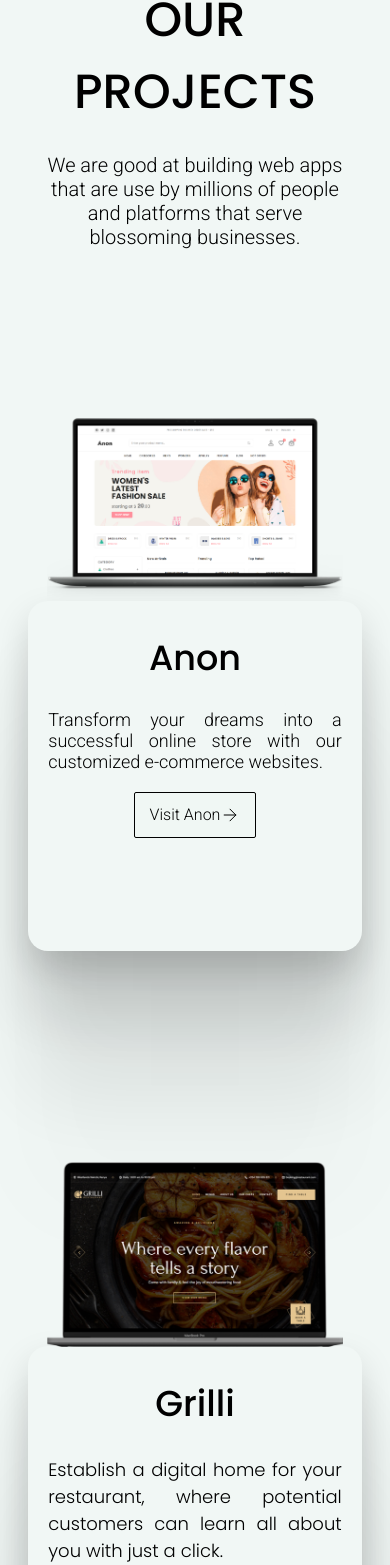
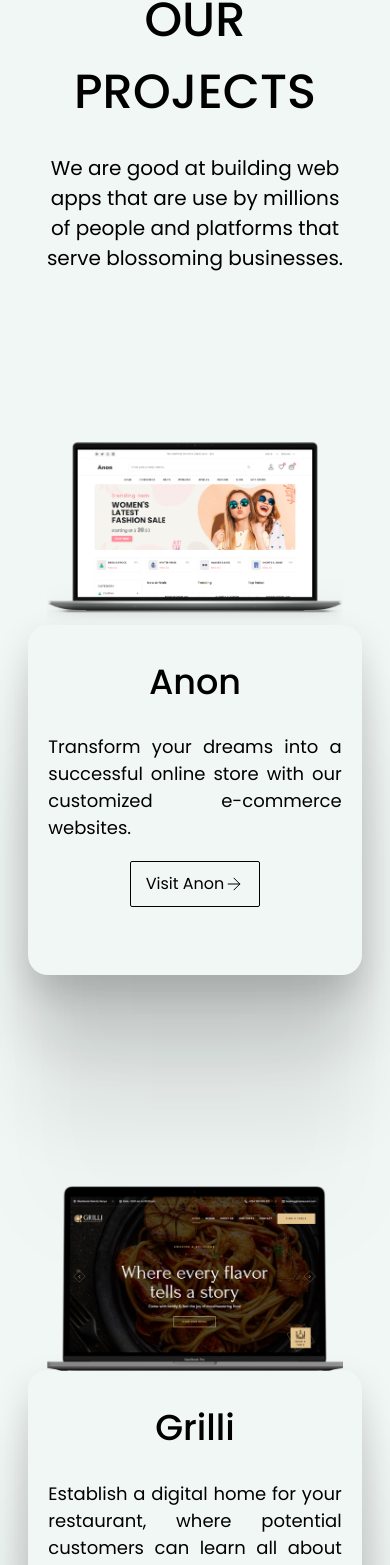
Before and after one commit to Jswebke/portfolio, a Next.js app in the folder frontend/jsweb/: page /portfolio in a window 390 px wide. Shown: the part 146-1711 px from the top of the page. Built offline with nearby package versions, Linux system fonts and the light colour scheme; a web font is replaced by a local one.

Commit message:
Final font fix on about page and work page

```diff
--- a/frontend/jsweb/app/about-us/page.js
+++ b/frontend/jsweb/app/about-us/page.js
@@ -11,8 +11,6 @@ import DarkNavBar from '../components/DarkNavBar'
 import { useState } from 'react'
 import NavBarPage from '../components/NavBarPage'
 import {motion, useAnimation, useInView} from "framer-motion"
-// import { Inter, Lora, Quattrocento, Poppins, Roboto } from 'next/font/google'
-// const roboto = Roboto({subsets: ['latin'], weight:'700', variable: '--font-roboto'})
 
 
 const aboutUs = () => {
@@ -20,18 +18,17 @@ const aboutUs = () => {
 
   return show ? (
     <>
-                <title>About Us - J`s Web: Our Story</title>
-            <meta name="description" content="Discover J`s story, team crafting exceptional web experiences."></meta>
+    <title>About Us - J`s Web: Our Story</title>
+    <meta name="description" content="Discover J`s story, team crafting exceptional web experiences."></meta>
     <DarkNavBar show={show} setShow={setShow}/>
 
     {/* --------------------hero section--------------------- */}
     <div className='hero-vid'>
-      <video src='/abtpage.webm' className='bg-vid'loop autoPlay muted></video>
+      <video src='/abtpage.mp4'  width={300}className='bg-vid'loop autoPlay muted></video>
     </div>
     <div className='hero-bg'>
-
       <div className='heroText-wrapper'>
-        <h1 className='font-roboto'>ABOUT US</h1>
+        <h1 className='font-poppins font-medium'>ABOUT US</h1>
         <p className='font-poppinslight'>J’s Web is a web development agency <br/>that believes in transformative power of digital growth to create real business value for our clients.</p>
         <Cbutton  text="Company Profile" link={"https://drive.google.com/file/d/1j57mqzj9lAmOBnMxG6WJB4jOFPGNpW6h/view?usp=drivesdk"}></Cbutton>
       </div>
@@ -41,7 +38,7 @@ const aboutUs = () => {
     <div className='ourStory-wrapper'>
       <div className='right-wrapper'>
           <div className='title'>
-          <h2 className='ourStory font-roboto'>Our Story</h2>
+          <h2 className='ourStory font-poppins font-medium'>Our Story</h2>
           <hr className='underline'/>
           <div className='paragraphs font-poppinslight'>
             <p className='font-poppinslight'>J's Web, a pioneering web design agency, was born from the fusion of sales experts and skilled developers with a shared vision to address the pressing need for websites that translate traffic into tangible business revenue. With a profound understanding of the importance of web presence and conversion, this dynamic team harnessed their collective expertise to craft a company that specializes in creating compelling, user-centric websites. J's Web has since become a powerhouse in the digital marketing realm, offering businesses a key resource to transform online visitors into valuable revenue streams.</p>
--- a/frontend/jsweb/app/components/Cbutton.js
+++ b/frontend/jsweb/app/components/Cbutton.js
@@ -12,7 +12,7 @@ const Cbutton = ({text,link}) => {
   return (
     <>
               <div className='' variants={tapvariant}>
-              <Link href={link} className='button font-poppinslight border-white text-white hover:bg-white  hover:text-black font-bold hover:bg-opacity-100 ease-in duration-200 group ' target='_blank'
+              <Link href={link} className='button font-roboto border-white text-white hover:bg-white  hover:text-black hover:bg-opacity-100 ease-in duration-200 group ' target='_blank'
               variants={tapvariant}
               >
               {text}
--- a/frontend/jsweb/app/components/style.css
+++ b/frontend/jsweb/app/components/style.css
@@ -1,13 +1,12 @@
-@import url('https://fonts.googleapis.com/css2?family=Quicksand:wght@300&display=swap');
-@import url('https://fonts.googleapis.com/css2?family=Poppins:ital,wght@0,100;0,200;0,300;0,400;0,500;0,600;0,700;0,800;0,900;1,100;1,200;1,300;1,400;1,500;1,600;1,700;1,800;1,900&family=Roboto:ital,wght@0,100;0,300;0,400;0,500;0,700;0,900;1,100;1,300;1,400;1,500;1,700;1,900&display=swap');
-@import url('https://fonts.googleapis.com/css2?family=Roboto&display=swap');
+
 .button{
     display: flex;
+    position: relative;
     flex-direction: row;
     justify-content: center;
     align-content: center;
     /* margin-top:45px auto; */
-    margin: 70px auto;
+    margin: 20vh auto;
     border: 1px solid #fff;
     border-radius: 5px;
     /* width: clamp(50%,30%,50%); */
--- a/frontend/jsweb/app/layout.js
+++ b/frontend/jsweb/app/layout.js
@@ -6,7 +6,7 @@ import Head from 'next/head'
 const inter = Inter({ subsets: ['latin'], variable:'--font-inter' })
 const lora = Lora({ subsets: ['latin'], weight:'400', variable:"--font-lora" })
 const quattrocento  = Quattrocento({ subsets: ['latin'], weight:'400', variable:"--font-quattrocento" })
-const poppins = Poppins({subsets: ['latin'], weight:'400', variable: '--font-poppins'})
+const poppins = Poppins({subsets: ['latin'], weight:'500', variable: '--font-poppins'})
 const poppinsLight = Poppins({subsets: ['latin'], weight:'200', variable: '--font-poppinsLight'})
 const roboto = Roboto({subsets: ['latin'], weight:'300', variable: '--font-roboto'})
 
--- a/frontend/jsweb/app/page.js
+++ b/frontend/jsweb/app/page.js
@@ -251,7 +251,7 @@ export default function Home() {
       <section className='flex flex-col px-16 py-20 items-start md:items-center justify-start space-y-8
       xl:px-32'>
         <Reveal>
-          <h2 className='font-poppins font-medium text-4xl tracking-wide'>Our Services</h2>
+          <h2 className='font-poppins font-medium text-6xl tracking-wide'>Our Services</h2>
         </Reveal>
         <div className='flex flex-col space-y-6'>
           <Reveal>
--- a/frontend/jsweb/app/portfolio/page.js
+++ b/frontend/jsweb/app/portfolio/page.js
@@ -25,16 +25,11 @@ const portfolio = () => {
     <title>Portfolio Projects</title>
     <meta name="viewport" content="width=device-width, initial-scale=1.0" />
     <meta name="description" content="Explore J's portfolio, elevate brand with creative solutions"></meta>
-    <Link href="https://unpkg.com/aos@2.3.1/dist/aos.css" rel="stylesheet"/>
-    <Link rel="preconnect" href="https://fonts.gstatic.com" crossOrigin/>
-    <Link href="https://fonts.googleapis.com/css2?family=Poppins:ital,wght@0,100;0,200;0,300;0,400;0,500;0,600;0,700;0,800;0,900;1,100;1,200;1,300;1,400;1,500;1,600;1,700;1,800;1,900&family=Roboto:ital,wght@0,100;0,300;0,400;0,500;0,700;0,900;1,100;1,300;1,400;1,500;1,700;1,900&display=swap" rel="stylesheet"></Link>
-    <Link rel="icon" href="./logo.svg" type="image/x-icon" />
-    <Link rel="preconnect" href="https://fonts.googleapis.com"/>
 
       <DarkNavBar show={show} setShow={setShow}/>
       <div className='hero-text' >
-        <h1>OUR PROJECTS</h1>
-        <p>We are good at building web apps that are use by millions of people and platforms that serve blossoming businesses.</p>
+        <h1 className='font-poppins '>OUR PROJECTS</h1>
+        <p className='font-poppinslight'>We are good at building web apps that are use by millions of people and platforms that serve blossoming businesses.</p>
       </div>
       <div className='sites'>
         {/* ----------------site-wrapper-right-1---------------- */}
--- a/frontend/jsweb/app/portfolio/style.css
+++ b/frontend/jsweb/app/portfolio/style.css
@@ -8,13 +8,19 @@
 body{
     background: #F1F7F5;
 }
+p{
+    @apply font-poppinslight
+}
+h3,h2{
+    @apply font-poppins
+}
 .hero-text{
     width: 55vw;
     margin: auto;
 }
 .hero-text h1{
     color: #000;
-    font-family: "Poppins", sans-serif;
+
     text-align: center;
     font-size: clamp(3rem,5.3rem,40px);
     font-style: normal;
@@ -26,10 +32,10 @@ body{
 .hero-text p{
     color: #000;
     text-align: center;
-    font-family: "Roboto", sans-serif;
+
     font-size: 20px;
     font-style: normal;
-    font-weight: 300;
+
     line-height: normal;
     margin-top: 25px;
 }
@@ -71,7 +77,7 @@ body{
 
 .site-rectangle h3{
     color: #000;
-    font-family: "Poppins", sans-serif;
+
 
     font-size: clamp(35px,50%,40px);
     font-style: normal;
@@ -84,23 +90,22 @@ body{
 }
 .site-rectangle p{
     color: #000;
-    font-family: "Roboto", sans-serif;
     font-size: 18px;
     font-style: normal;
-    font-weight: 300;
+
     line-height: normal;
     margin-top:40px;
     margin-left: 30%;
     margin-right: 10%;
 }
 .Rbutton{
-    font-family: "Roboto", sans-serif;
+
     display: flex;
     position: relative;
     padding: 10px 15px;
     align-items: center;
     border: 1px solid #000;
-    font-weight: 300;
+    @apply font-poppinslight;
     border-radius: 2px;
     background: #F0F7F4;
     flex-direction: row;
@@ -141,7 +146,7 @@ body{
 
 .site-rectangle-left h2{
     color: #000;
-    font-family: "Poppins", sans-serif;
+
 
     font-size: 36px;
     font-style: normal;
@@ -155,10 +160,10 @@ body{
 }
 .site-rectangle-left p{
     color: #000;
-    font-family: "Poppins", sans-serif;
+
     font-size: 18px;
     font-style: normal;
-    font-weight: 300;
+
     line-height: normal;
     margin-top:40px;
     margin-right: 30%;
@@ -166,8 +171,8 @@ body{
 }
 .Pbutton{
     display: flex;
-    font-family: "Poppins", sans-serif;
-    font-weight: 300;
+
+    @apply font-poppinslight;
     flex-direction: row;
     justify-content: center;
     height: 45px;
```
Also changed, not shown: frontend/jsweb/app/about-us/style.css (+16 -19 lines), frontend/jsweb/app/globals.css (+0 -8 lines), 1 other file (tests, documents, lock files or other folders).
